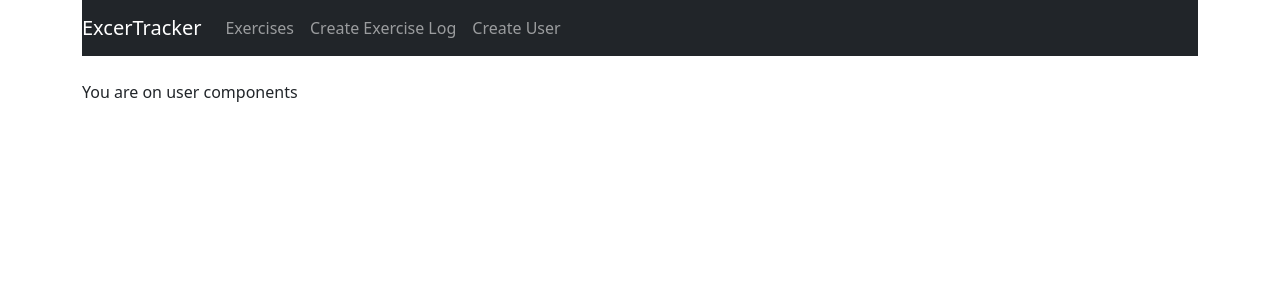
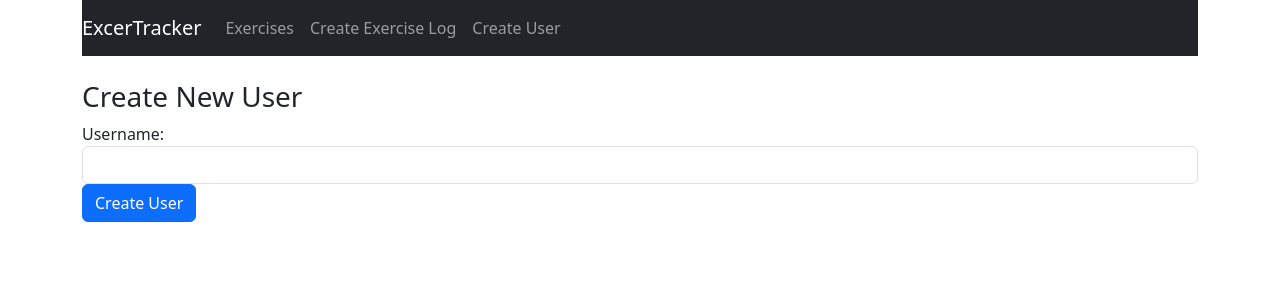
Before and after one commit to farazshoaib09/reactNew, a React (Create React App) app: page /user in a window 1280 px wide. Shown: the top 300 px of the page. Built offline with nearby package versions, Linux system fonts and the light colour scheme.

Commit message:
User Addition Functionlity added

```diff
--- a/package.json
+++ b/package.json
@@ -6,6 +6,7 @@
     "@testing-library/jest-dom": "^5.17.0",
     "@testing-library/react": "^13.4.0",
     "@testing-library/user-event": "^13.5.0",
+    "axios": "^1.7.2",
     "bootstrap": "^5.3.3",
     "react": "^18.3.1",
     "react-datepicker": "^7.1.0",
--- a/src/components/create-exercise.component.js
+++ b/src/components/create-exercise.component.js
@@ -1,4 +1,5 @@
 import React, { Component } from 'react';
+import axios from 'axios';
 import DatePicker from 'react-datepicker';
 import "react-datepicker/dist/react-datepicker.css";
 
@@ -7,6 +8,7 @@
 export default class CreateExercise extends Component {
     constructor(props){
         super(props);
+        this.userInputRef = React.createRef();
 
         this.onChangeUsername = this.onChangeUsername.bind(this);
         this.onChangeDescription = this.onChangeDescription.bind(this);
@@ -20,9 +22,10 @@
             duration: 0,
             date: new Date(),
             users: []
+          }
         }
-    }
     componentDidMount(){
+        // console.log(this.userInputRef.current);
         this.setState({
             users:['test User'],
             username:'Test user'
@@ -50,6 +53,7 @@
     }
     onSubmit(e) {
         e.preventDefault();
+
         const exercise = {
             username: this.state.username,
             description: this.state.description,
@@ -57,7 +61,10 @@
             date: this.state.date
         }
         console.log(exercise);
-        window.location= '/';
+        axios.post('http://localhost:5000/exercises/add', exercise)
+        .then(res => console.log(res.data));
+        // alert(exercise);
+        // window.location= '/';
     }
     render(){
         return (
@@ -66,7 +73,7 @@
                 <form onSubmit={this.onSubmit}>
                     <div className="form-group">
                     <label>Username: </label>
-                    <select ref="userInput"
+                    <select ref={this.userInputRef}
                         required
                         className="form-control"
                         value={this.state.username}
--- a/src/components/create-user.component.js
+++ b/src/components/create-user.component.js
@@ -1,11 +1,60 @@
 import React, { Component } from 'react';
+import axios from 'axios';
 
 
 export default class CreateUser extends Component {
+
+    constructor(props){
+        super(props);
+        this.userInputRef = React.createRef();
+
+        this.onChangeUsername = this.onChangeUsername.bind(this);
+        this.onSubmit = this.onSubmit.bind(this);
+
+        this.state = {
+            username: ''
+          }
+        }
+        onChangeUsername(e){
+            this.setState({
+                username:e.target.value
+            });
+        }
+        onSubmit(e) {
+            e.preventDefault();
+            const user = {
+                username: this.state.username
+            }
+            console.log(user);
+            axios.post('http://localhost:5000/users/add', user)
+            .then(res => console.log(res.data));
+
+            this.setState({
+                username:''
+            })
+            // alert(exercise);
+
+        }
+
+
     render() {
         return (
             <div>
-                <p>You are on user components</p>
+                <h3>Create New User</h3>
+                <form onSubmit={this.onSubmit}>
+                    <div className="form-group">
+                        <label>Username: </label>
+                        <input  type="text"
+                            required
+                            className="form-control"
+                            value={this.state.username}
+                            onChange={this.onChangeUsername}
+                            />
+                    </div>
+                    <div className="form-group">
+                        <input type="submit" value="Create User" className="btn btn-primary" />
+                    </div>
+                </form>
             </div>
         )
     }
```
Also changed, not shown: 1 other file (tests, documents, lock files or other folders).
